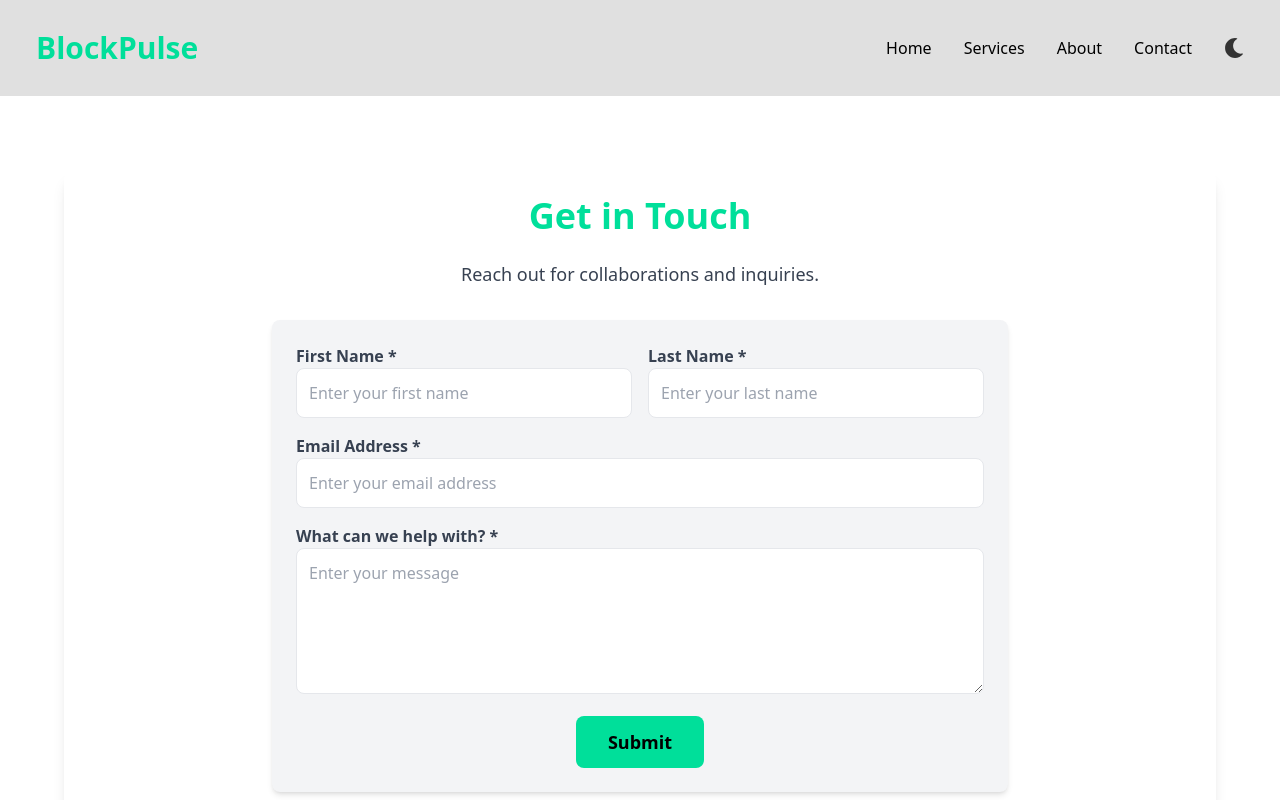
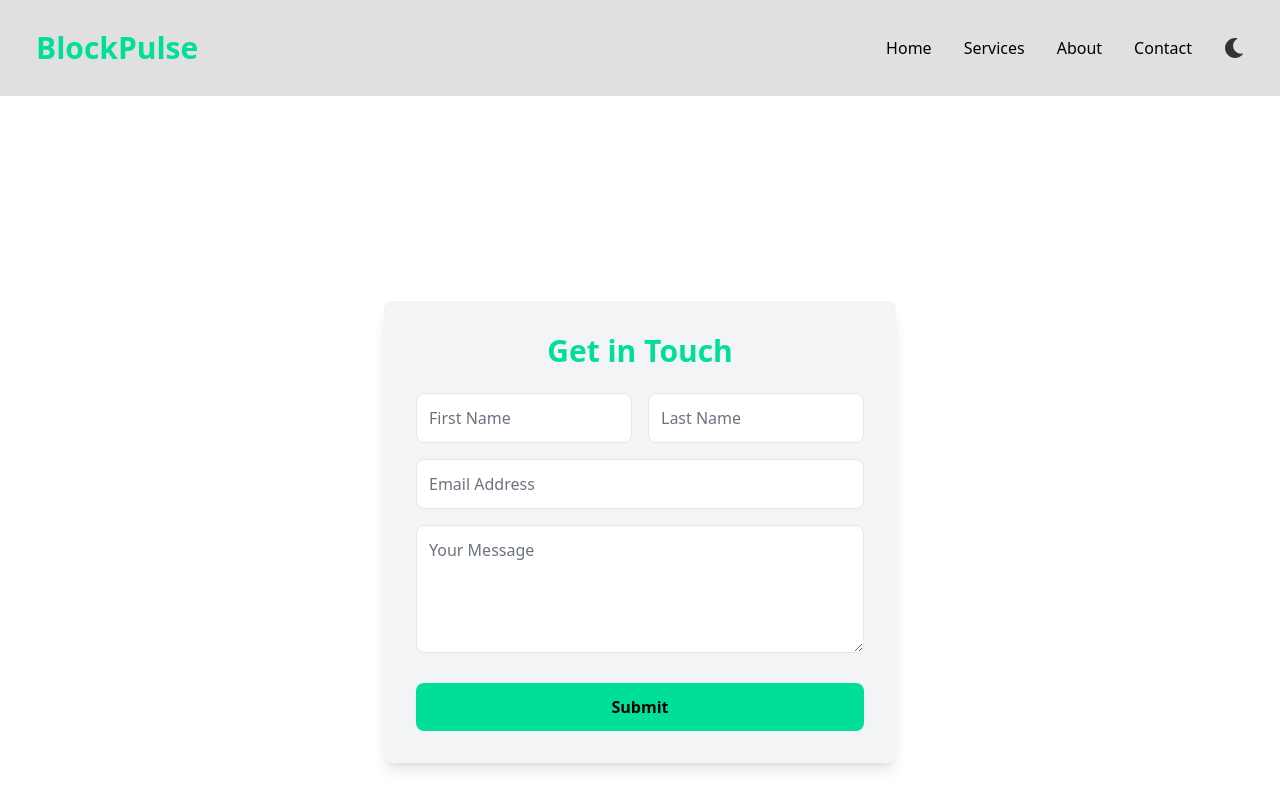
Before and after one commit to StarScreamXnX2Nv/blockpulse, a React (Create React App) app: page /contact in a window 1280 px wide. Shown: the top 800 px of the page. Built offline with nearby package versions, Linux system fonts and the light colour scheme.

Commit message:
Renamed project

```diff
--- a/src/components/Contact.jsx
+++ b/src/components/Contact.jsx
@@ -1,11 +1,11 @@
-import React, { useState } from 'react';
+import React, { useState } from "react";
 
 const Contact = () => {
   const [formData, setFormData] = useState({
-    firstName: '',
-    lastName: '',
-    email: '',
-    message: '',
+    firstName: "",
+    lastName: "",
+    email: "",
+    message: "",
   });
 
   const handleChange = (e) => {
@@ -14,88 +14,62 @@ const Contact = () => {
 
   const handleSubmit = (e) => {
     e.preventDefault();
-    console.log('Form submitted:', formData);
+    console.log("Submitted Data:", formData);
+    alert("Your message has been sent!");
   };
 
   return (
-    <div className="max-w-6xl mx-auto mt-10 p-6 bg-white dark:bg-[#121212] rounded-lg shadow-lg min-h-screen flex flex-col">
-      <h1 className="text-4xl font-bold text-center mb-6 text-[#00df9a] dark:text-[#00df9a]">
-        Get in Touch
-      </h1>
-      <p className="text-lg text-center text-gray-700 dark:text-gray-300 mb-8">
-        Reach out for collaborations and inquiries.
-      </p>
+    <div className="flex justify-center items-center min-h-screen bg-white dark:bg-[#121212] p-6">
+      <div className="w-full max-w-lg bg-gray-100 dark:bg-[#1a1a1a] p-8 rounded-lg shadow-lg">
+        <h2 className="text-3xl font-bold text-center text-[#00df9a]">Get in Touch</h2>
 
-      <div className="flex justify-center">
-        <form
-          onSubmit={handleSubmit}
-          className="bg-gray-100 dark:bg-gray-800 p-6 rounded-lg shadow-md w-full md:w-3/4 lg:w-2/3"
-        >
+        <form onSubmit={handleSubmit} className="mt-6">
           {/* First Name & Last Name */}
-          <div className="flex flex-col md:flex-row gap-4 mb-4">
-            <div className="w-full">
-              <label className="block text-gray-700 dark:text-gray-300 font-bold">First Name *</label>
+          <div className="flex space-x-4">
             <input
               type="text"
               name="firstName"
+              placeholder="First Name"
               value={formData.firstName}
               onChange={handleChange}
-                required
-                placeholder="Enter your first name"
-                className="w-full p-3 border rounded-lg bg-white dark:bg-gray-700 dark:text-white"
+              className="w-1/2 p-3 border rounded-lg bg-white dark:bg-[#2c2c2c] text-black dark:text-white placeholder-gray-500 dark:placeholder-gray-400 focus:outline-none"
             />
-            </div>
-            <div className="w-full">
-              <label className="block text-gray-700 dark:text-gray-300 font-bold">Last Name *</label>
             <input
               type="text"
               name="lastName"
+              placeholder="Last Name"
               value={formData.lastName}
               onChange={handleChange}
-                required
-                placeholder="Enter your last name"
-                className="w-full p-3 border rounded-lg bg-white dark:bg-gray-700 dark:text-white"
+              className="w-1/2 p-3 border rounded-lg bg-white dark:bg-[#2c2c2c] text-black dark:text-white placeholder-gray-500 dark:placeholder-gray-400 focus:outline-none"
             />
           </div>
-          </div>
 
-          {/* Email */}
-          <div className="mb-4">
-            <label className="block text-gray-700 dark:text-gray-300 font-bold">Email Address *</label>
+          {/* Email Address */}
           <input
             type="email"
             name="email"
+            placeholder="Email Address"
             value={formData.email}
             onChange={handleChange}
-              required
-              placeholder="Enter your email address"
-              className="w-full p-3 border rounded-lg bg-white dark:bg-gray-700 dark:text-white"
+            className="w-full mt-4 p-3 border rounded-lg bg-white dark:bg-[#2c2c2c] text-black dark:text-white placeholder-gray-500 dark:placeholder-gray-400 focus:outline-none"
           />
-          </div>
 
           {/* Message */}
-          <div className="mb-4">
-            <label className="block text-gray-700 dark:text-gray-300 font-bold">What can we help with? *</label>
           <textarea
             name="message"
+            placeholder="Your Message"
             value={formData.message}
             onChange={handleChange}
-              required
-              placeholder="Enter your message"
-              className="w-full p-3 border rounded-lg bg-white dark:bg-gray-700 dark:text-white"
-              rows="5"
-            ></textarea>
-          </div>
+            className="w-full mt-4 p-3 border rounded-lg bg-white dark:bg-[#2c2c2c] text-black dark:text-white placeholder-gray-500 dark:placeholder-gray-400 focus:outline-none h-32"
+          />
 
           {/* Submit Button */}
-          <div className="flex justify-center">
           <button
             type="submit"
-              className="bg-[#00df9a] dark:bg-[#007a4e] text-black dark:text-white px-8 py-3 rounded-lg text-lg font-semibold hover:bg-[#00c482] dark:hover:bg-[#005f3b] transition"
+            className="w-full mt-6 p-3 bg-[#00df9a] text-black font-bold rounded-lg hover:bg-[#00c482] transition"
           >
             Submit
           </button>
-          </div>
         </form>
       </div>
     </div>
```
Lines whose indentation alone changed are shown as unchanged.
